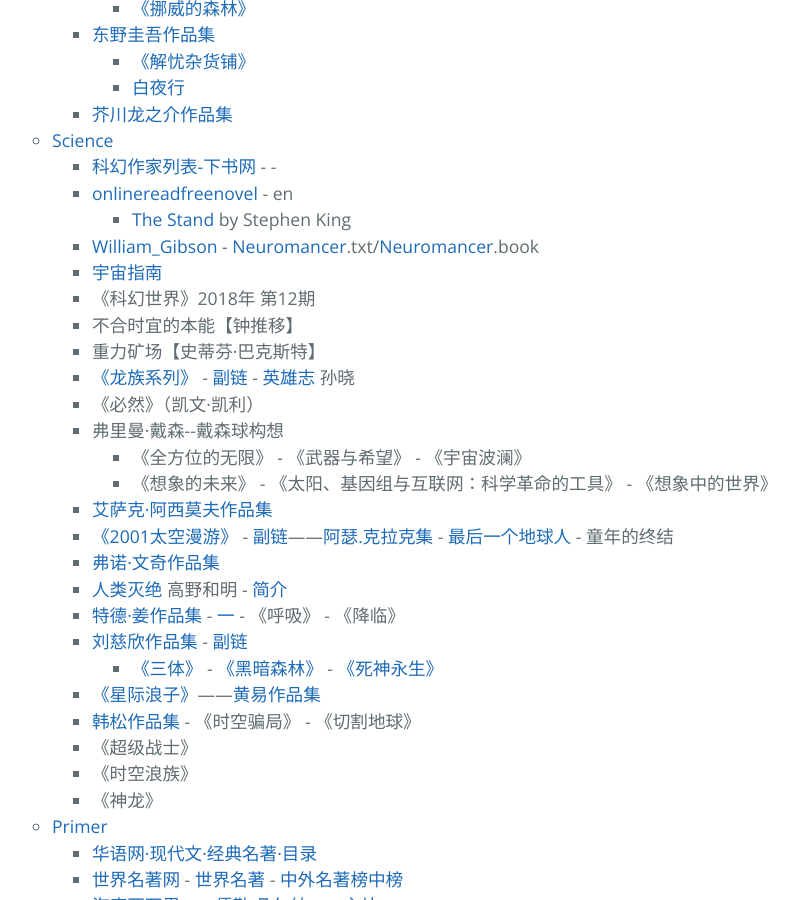
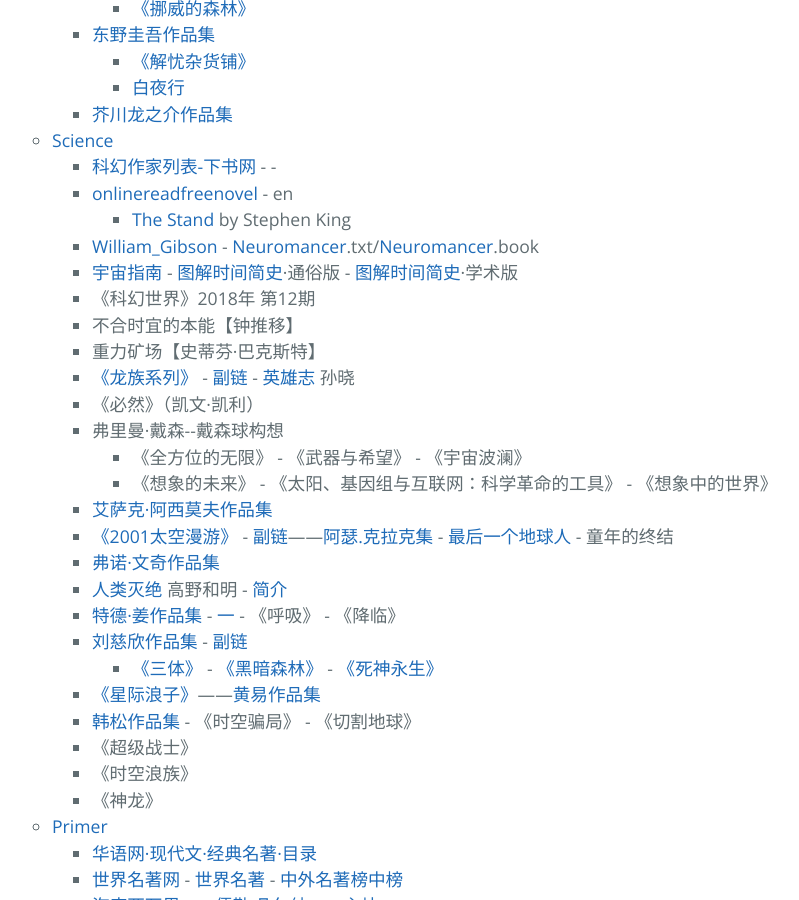
Before and after one commit to AmbroseRen/test, a Jekyll site: the page built from Library/BookListsOne.md, in a window 1280 px wide and 900 px high, scrolled down 4625 px. Shown: the whole window, without its empty margins (252-1051 px from the left). Built offline with Jekyll 4.4.1, drawn with Linux system fonts in a browser that asks for light colours; our own code applies the rules of GitHub Pages for plain Markdown files; the repository's description, which GitHub fills in, is left out.

Commit message:
Update BookListsOne.md

```diff
--- a/Library/BookListsOne.md
+++ b/Library/BookListsOne.md
@@ -254,7 +254,7 @@
                         </ul>
                     </li>
 		    <li><a href="https://en.wikipedia.org/wiki/List_of_works_by_William_Gibson">William_Gibson</a> - <a href="https://archive.org/stream/NeuromancerWilliamGibson/Neuromancer%20-%20William%20Gibson_djvu.txt">Neuromancer</a>.txt/<a href="https://archive.org/details/NeuromancerWilliamGibson/mode/2up">Neuromancer</a>.book</li>
-		    <li><a href="https://cdn.jsdelivr.net/gh/AmbroseRen/test@master/Library/Society/宇宙指南.pdf">宇宙指南</a></li>
+		    <li><a href="https://cdn.jsdelivr.net/gh/AmbroseRen/test@master/Library/Society/宇宙指南.pdf">宇宙指南</a> - <a href="https://cdn.jsdelivr.net/gh/AmbroseRen/Picture@master/book/Science/图解时间简史 .pdf">图解时间简史</a>·通俗版 - <a href="https://cdn.jsdelivr.net/gh/AmbroseRen/Picture@master/book/Science/《时间简史（插图本）》.pdf">图解时间简史</a>·学术版</li>
                     <li>《科幻世界》2018年 第12期</li>
                     <li>不合时宜的本能【钟推移】</li>
                     <li>重力矿场【史蒂芬·巴克斯特】</li>
```
